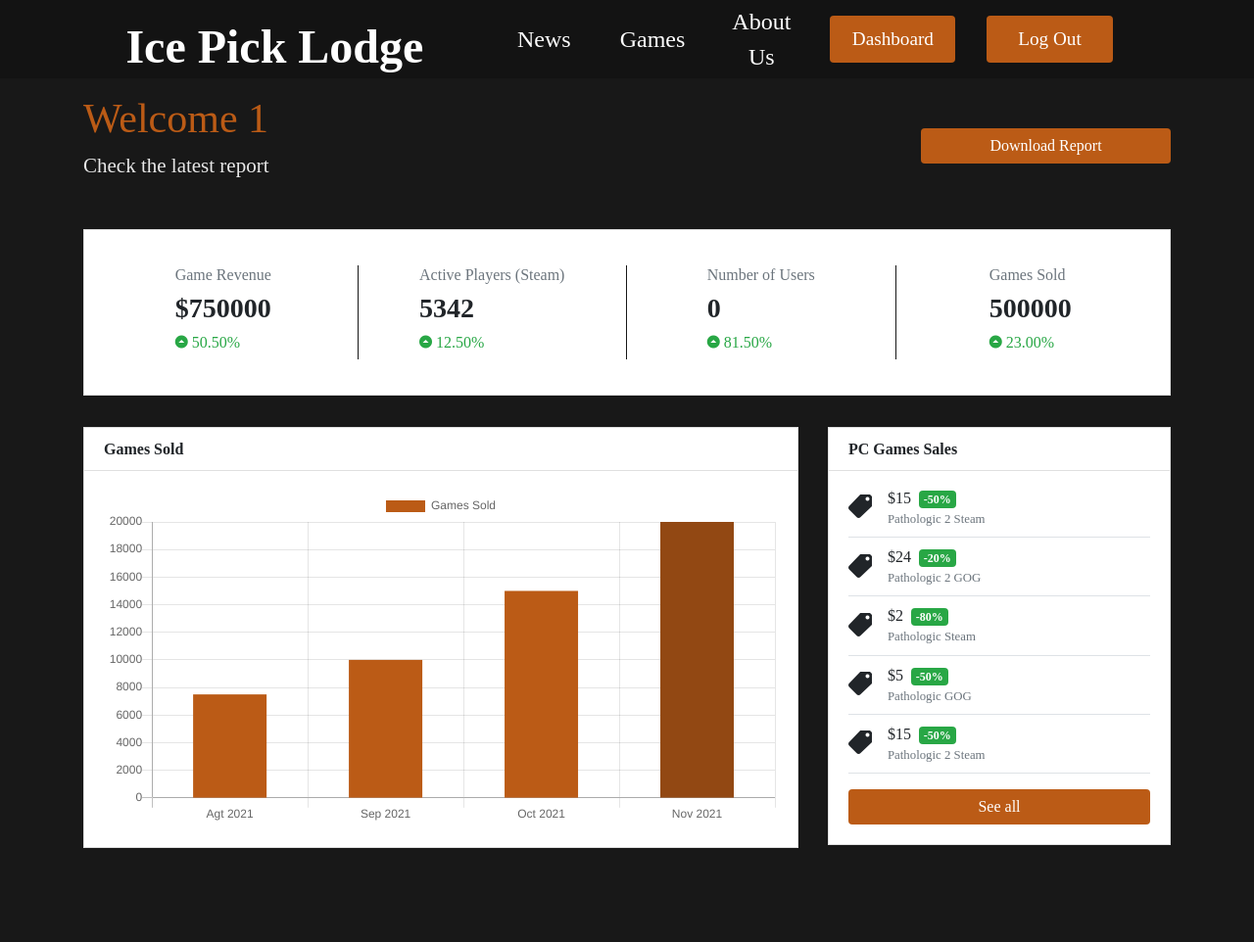
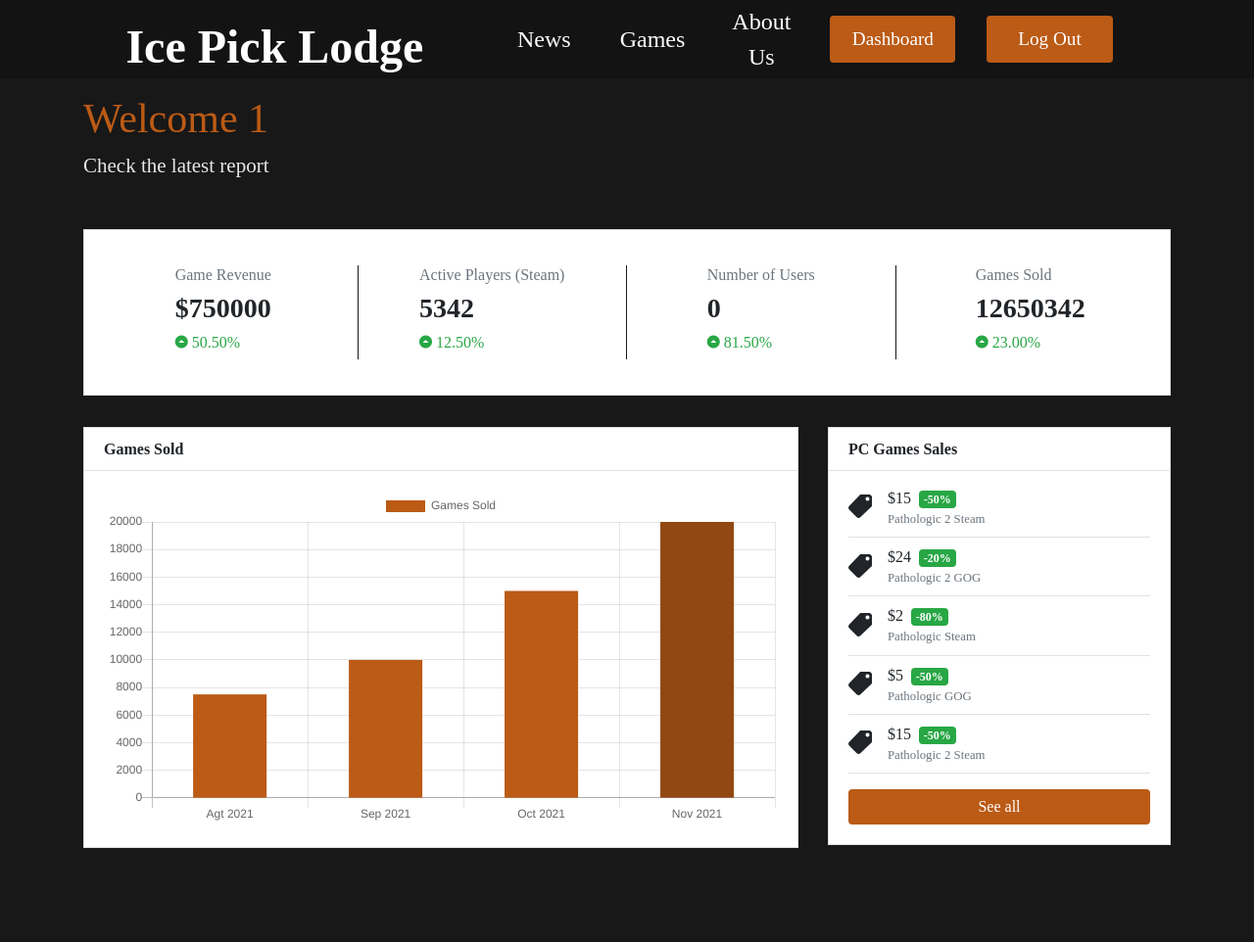
Before and after one commit to CliveGlitch/PIA-Front-End, a PHP site: page /Dashboard.php in a window 1280 px wide. Shown: the whole page at 98% size. Run offline with PHP 8.4, Linux system fonts and the light colour scheme; the visitor is signed in with stand-in values (Sample User, id 1); data that the repository does not hold is empty; some libraries are stand-ins or nearby versions; some web fonts are replaced.

Commit message:
Dashboard CU 2

```diff
--- a/Dashboard.php
+++ b/Dashboard.php
@@ -96,9 +96,6 @@
                             ?>
                             <p class="welcome-text">Check the latest report</p>
                           </div>
-                          <div class="col-lg-3 col-md-4 d-flex">
-                            <button class="btn btn-primary w-100 align-self-center">Download Report</button>
-                          </div>
                       </div>
                   </div>
               </section>
@@ -135,7 +132,7 @@
                                 <div class="col-lg-3 col-md-6 d-flex my-3">
                                     <div class="mx-auto">
                                         <h6 class="text-muted">Games Sold</h6>
-                                        <h3 class="font-weight-bold">500000</h3>
+                                        <h3 class="font-weight-bold">12650342</h3>
                                         <h6 class="text-success"><i class="icon ion-md-arrow-dropup-circle"></i> 23.00%</h6>
                                     </div>
                                 </div>
```
